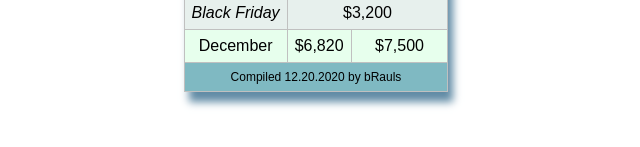
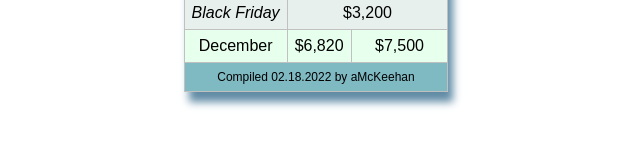
Before and after one commit to AshleyBeazer/WDD-331R, a plain HTML site: page lesson8/tablebuild.html in a window 1280 px wide. Shown: the part 313-460 px from the top of the page, 324-964 px from the left. Drawn offline with Linux system fonts and the light colour scheme.

Commit message:
Updated lesson 8

```diff
--- a/lesson8/tablebuild.html
+++ b/lesson8/tablebuild.html
@@ -56,7 +56,7 @@
            </tbody>
            <tfoot>
                <tr>
-                <td colspan="3">Compiled 12.20.2020 by bRauls</td>
+                <td colspan="3">Compiled 02.18.2022 by aMcKeehan</td>
                 </tr>
            </tfoot>
         </table>
```
